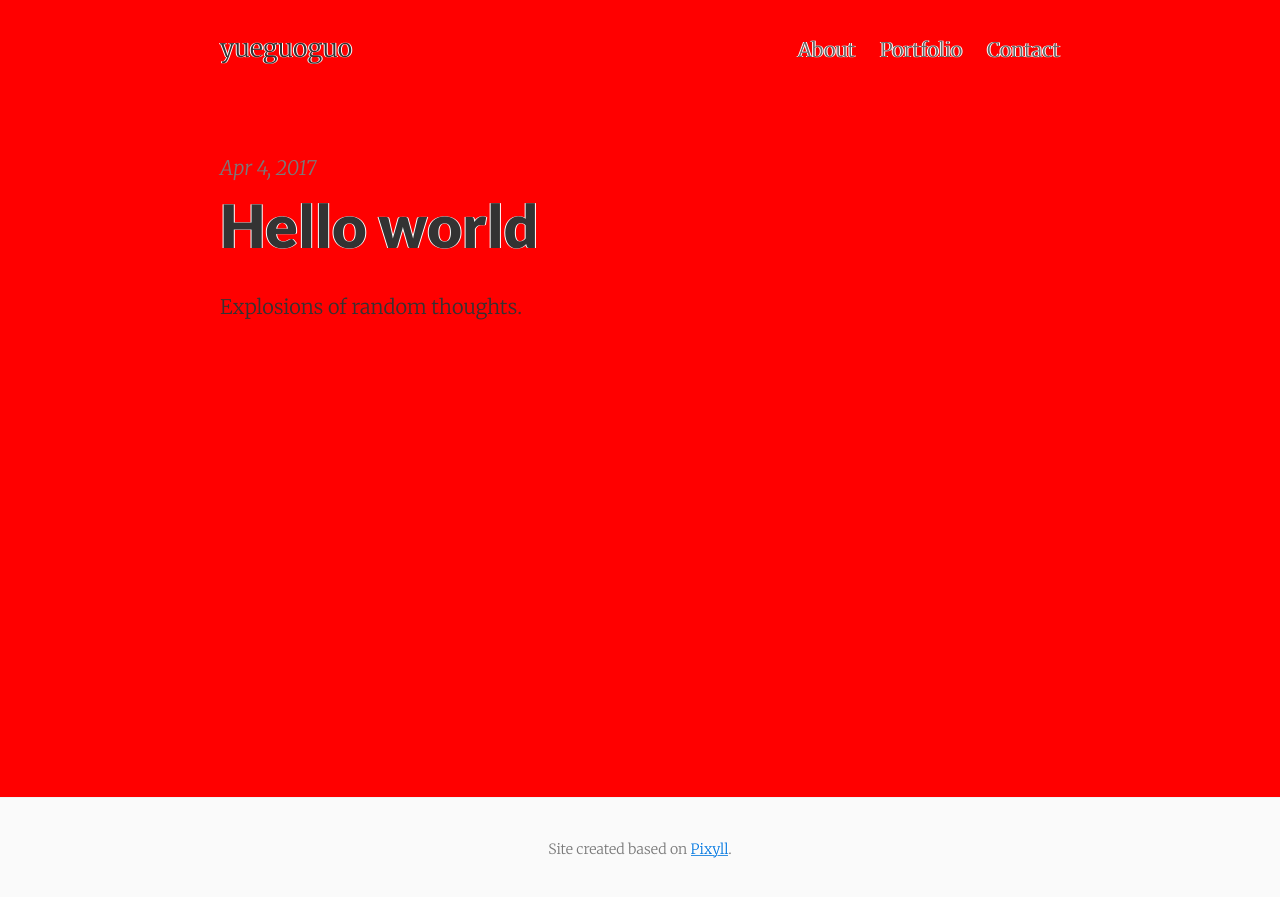
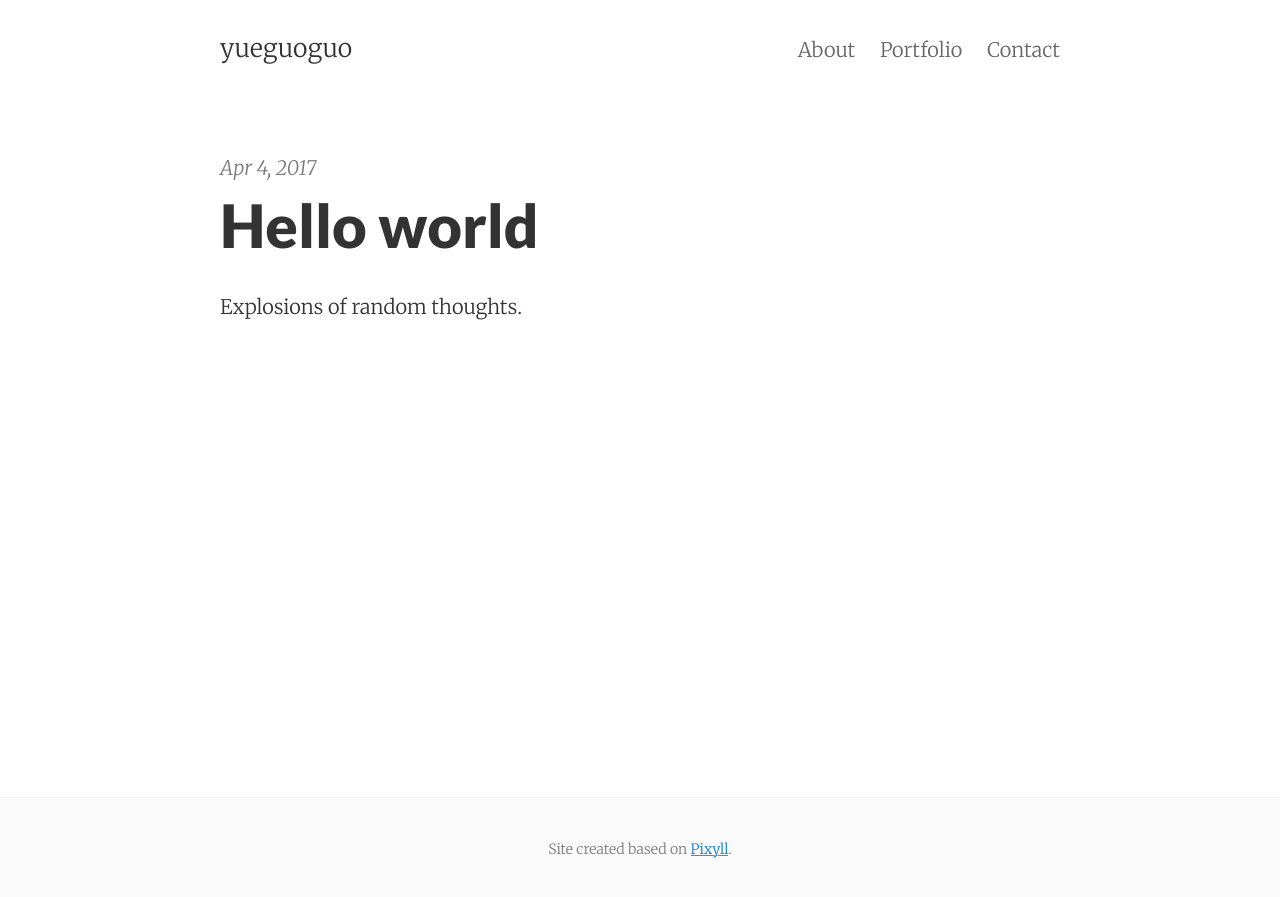
Before and after one commit to yueguoguo/yueguoguo.github.io, a Jekyll site: the page built from index.html, in a window 1280 px wide. Shown: the top 897 px of the page. Built offline with Jekyll 4.4.1, drawn with Linux system fonts in a browser that asks for light colours; the list of posts is cut into pages by our own code.

Commit message:
Update _base.scss

```diff
--- a/_sass/_base.scss
+++ b/_sass/_base.scss
@@ -36,7 +36,7 @@ $purple: #B509AC;
 $grey-color-dark: #333;   /* footer */
 $grey-color-light: #ddd;  /* navigation bar border */
 $text-color:     #666;
-$background-color: #FF0000;
+$background-color: $grey-color-light;
 
 $theme-color: $red;
 
@@ -58,7 +58,6 @@ body {
           box-sizing: border-box;
      -moz-box-sizing: border-box;
   -webkit-box-sizing: border-box;
-  background-color: $background-color;
 }
 
 /**
```
